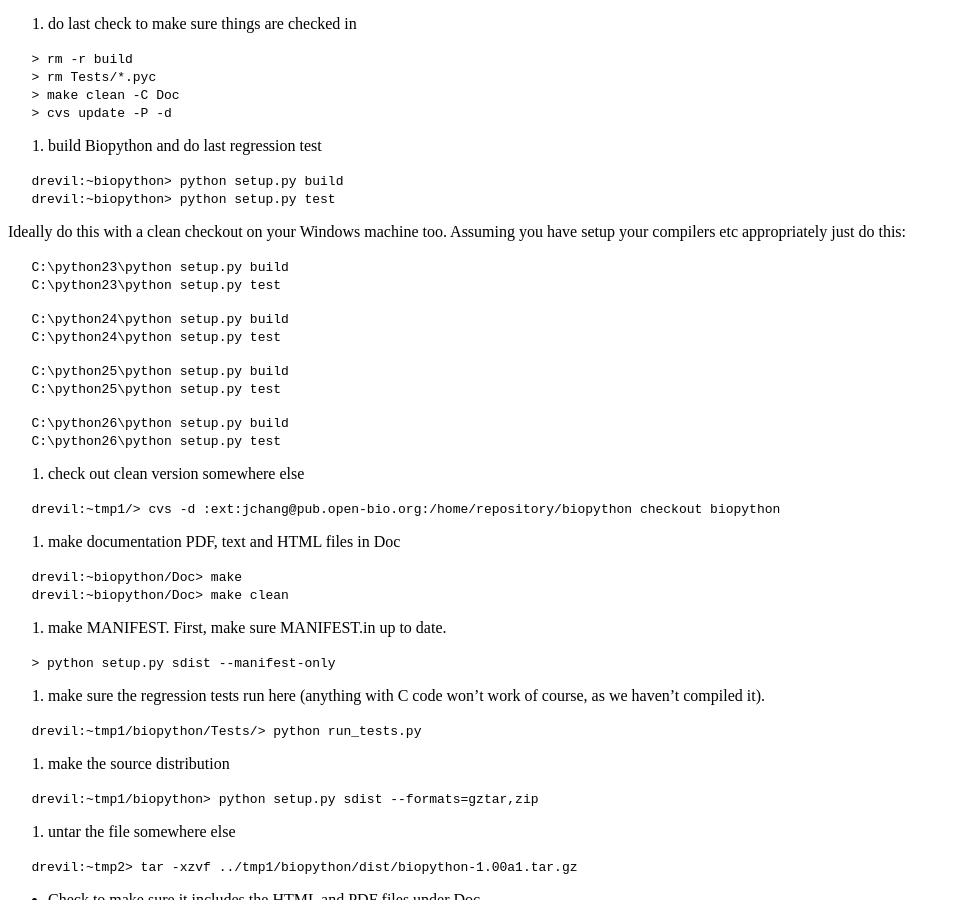
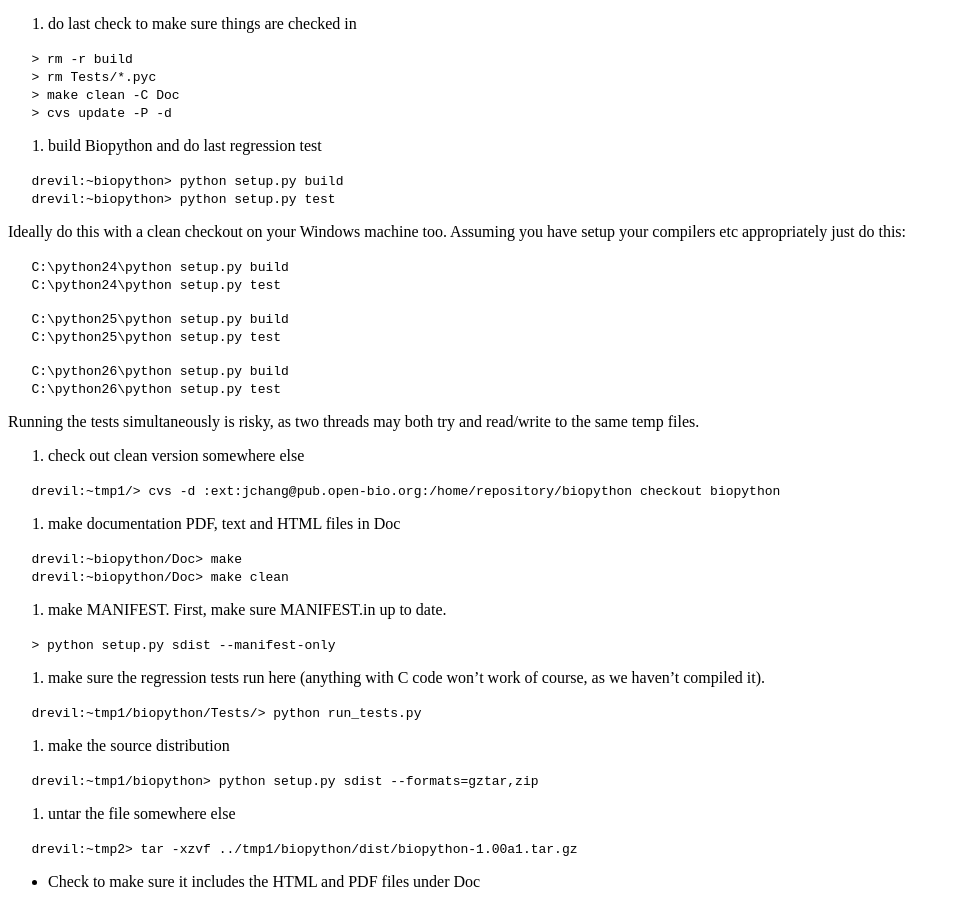
Before and after one commit to biopython/biopython.github.io, a Jekyll site: the page built from wiki/Building_a_release.md, in a window 1280 px wide and 900 px high, scrolled down 527 px. Shown: the whole window, without its empty margins (0-956 px from the left). Built offline with Jekyll 4.4.1, drawn with Linux system fonts in a browser that asks for light colours.

Commit message:
Don't need Python 2.3 anymore

```diff
--- a/wiki/Building_a_release.md
+++ b/wiki/Building_a_release.md
@@ -50,9 +50,6 @@ recent CVS changes like this (adjust the date accordingly):
 Ideally do this with a clean checkout on your Windows machine too.
 Assuming you have setup your compilers etc appropriately just do this:
 
-`   C:\python23\python setup.py build`
-`   C:\python23\python setup.py test`
-
 `   C:\python24\python setup.py build`
 `   C:\python24\python setup.py test`
 
@@ -61,6 +58,9 @@ Assuming you have setup your compilers etc appropriately just do this:
 
 `   C:\python26\python setup.py build`
 `   C:\python26\python setup.py test`
+
+Running the tests simultaneously is risky, as two threads may both try
+and read/write to the same temp files.
 
 9. check out clean version somewhere else
 
```
Also changed, not shown: 1 other file.
